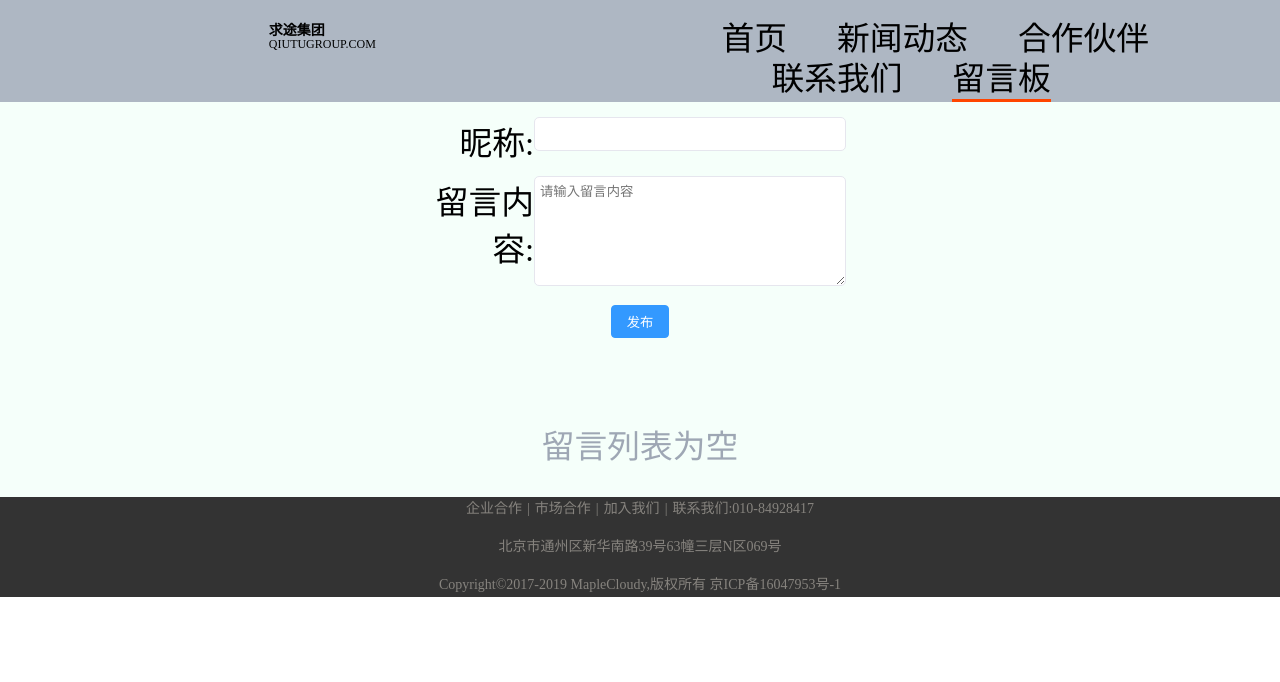
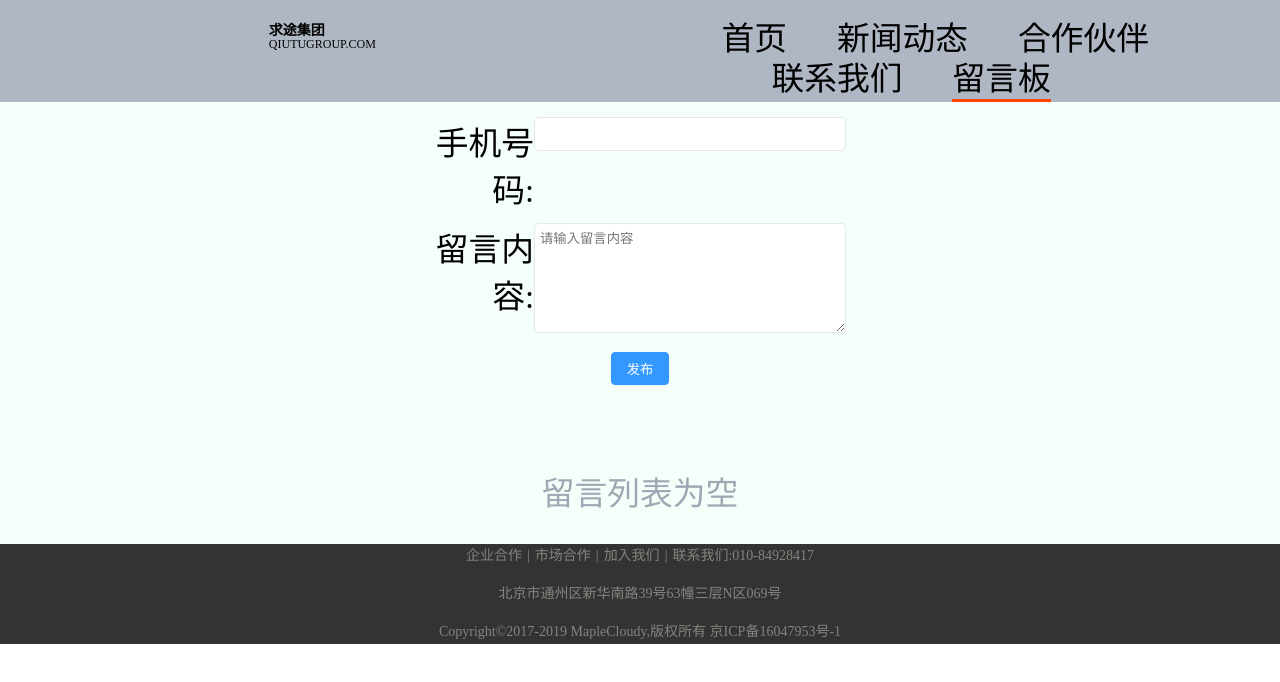
Before and after one commit to cocozhang2017/zhumengedu, a Vue app: page /LeavingMessage in a window 1280 px wide. Shown: the top 682 px of the page. Built offline with nearby package versions, Linux system fonts and the light colour scheme.

Commit message:
输入框更改

```diff
--- a/src/components/vInput.vue
+++ b/src/components/vInput.vue
@@ -1,6 +1,6 @@
 <template>
     <div class="input-con">
-        <span>昵称:</span>
+        <span>手机号码:</span>
         <input type="text" :value="value" @input="updateValue"/>
     </div>
 </template>
```
